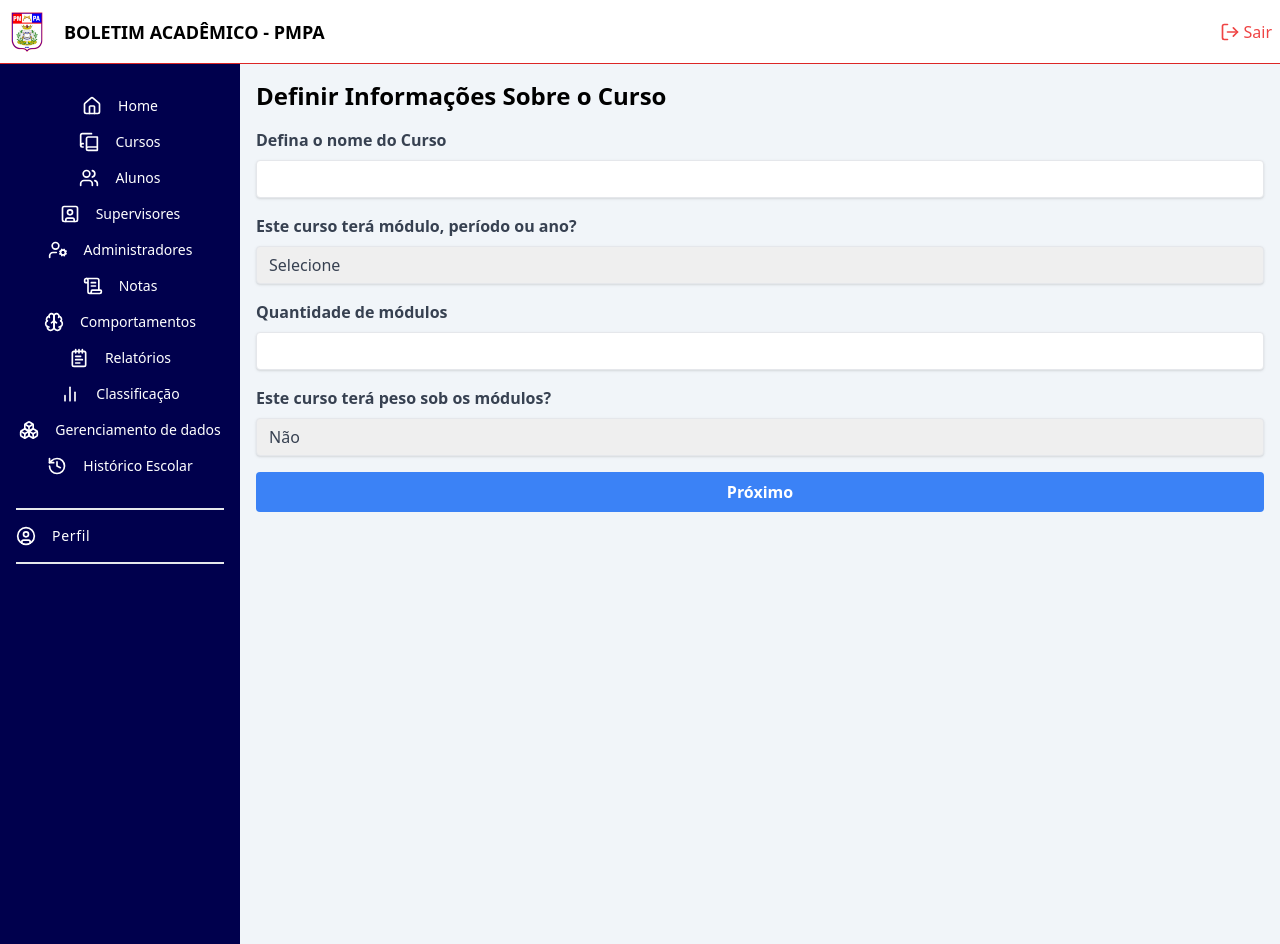
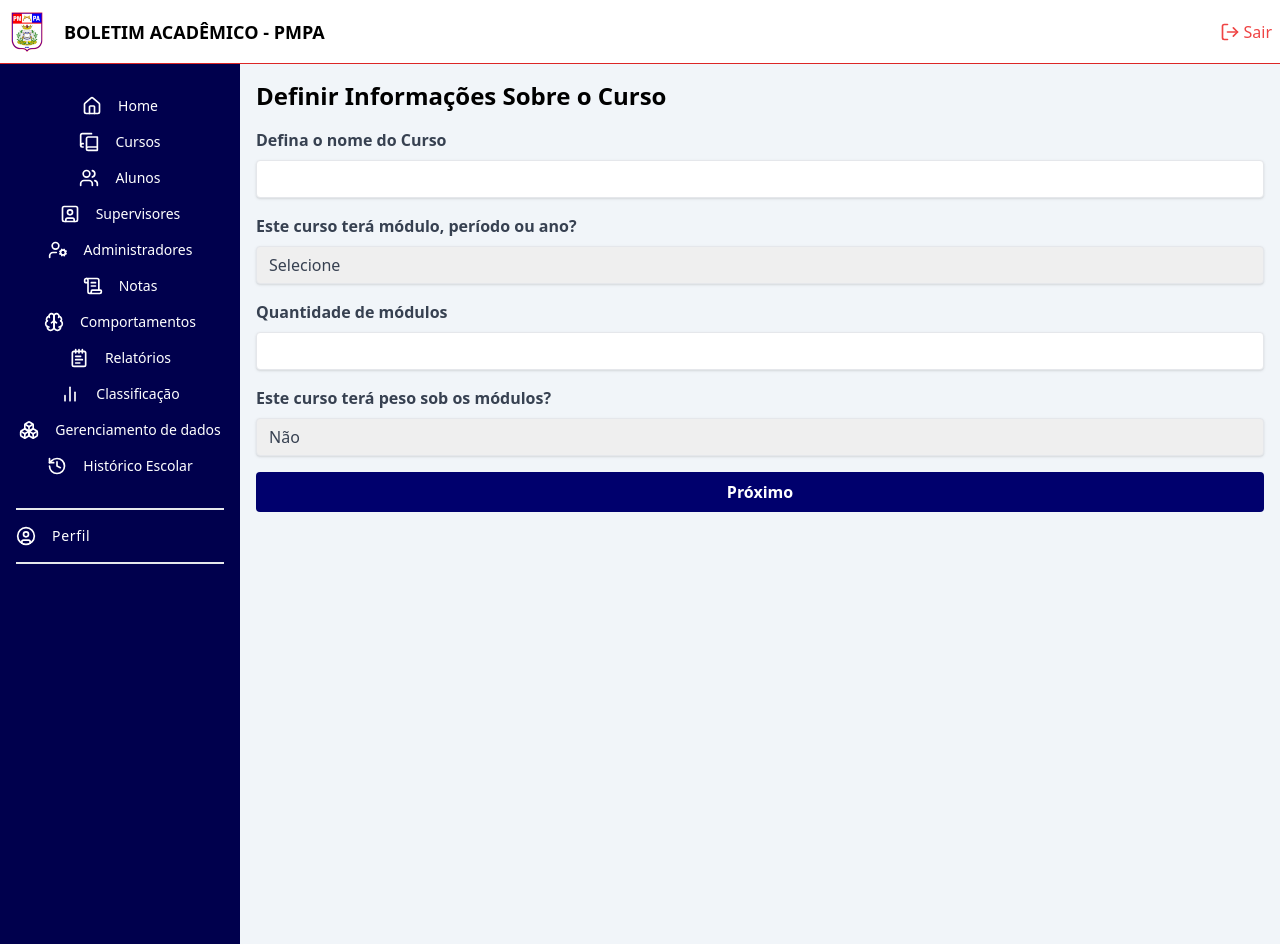
Before and after one commit to Edgar-Klewert/boletim-app, a React (Vite) app: page /courses/add in a window 1280 px wide. Built offline with nearby package versions, Linux system fonts and the light colour scheme.

Commit message:
add-courses

```diff
--- a/src/pages/add-courses.tsx
+++ b/src/pages/add-courses.tsx
@@ -71,7 +71,7 @@
         </div>
         <button
           type="submit"
-          className="bg-blue-500 hover:bg-blue-700 text-white font-bold py-2 px-4 rounded focus:outline-none focus:shadow-outline"
+          className="bg-pmpa-blue-500 hover:bg-pmpa-blue-700 text-white font-bold py-2 px-4 rounded focus:outline-none focus:shadow-outline"
         >
           Próximo
         </button>
```
